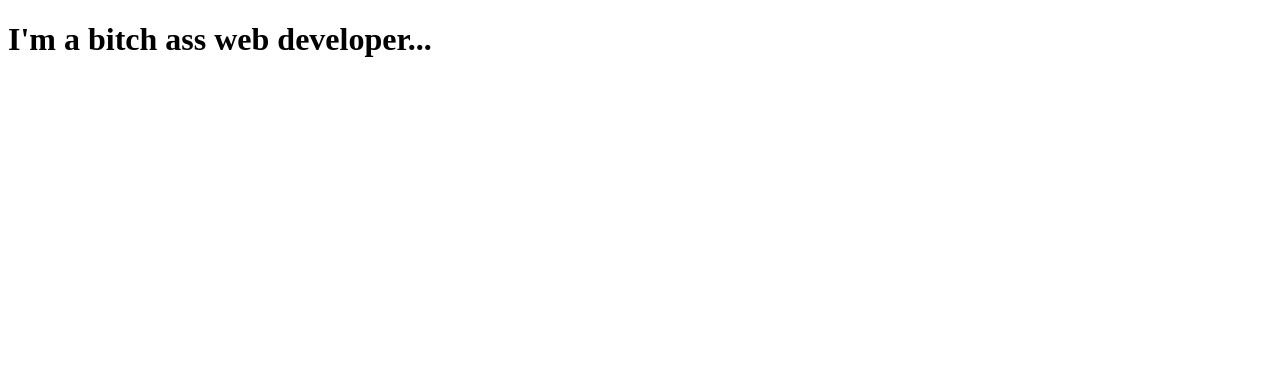
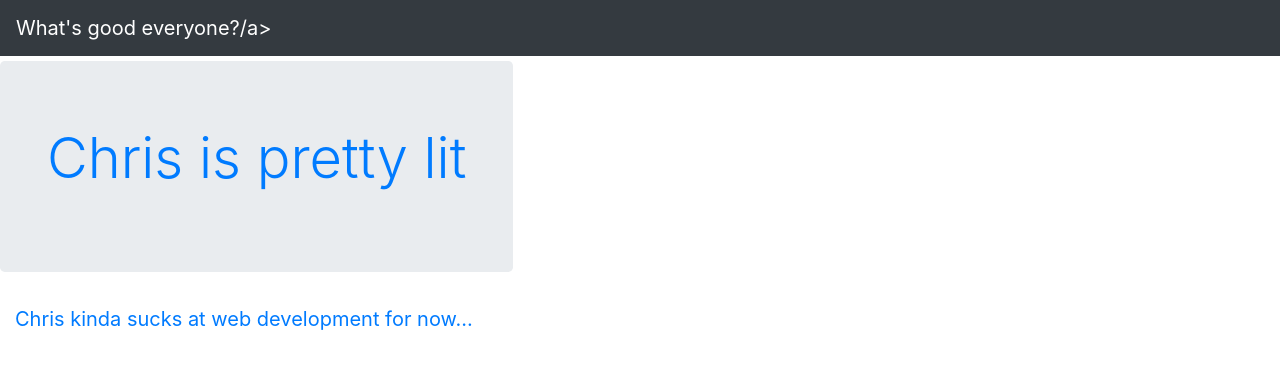
Before and after one commit to cmoultonatx/flask_app, a Flask app: page / in a window 1280 px wide. Shown: the top 369 px of the page. Run offline with Flask 2, Linux system fonts and the light colour scheme; some libraries are stand-ins or nearby versions.

Commit message:
some stuff

```diff
--- a/templates/index.html
+++ b/templates/index.html
@@ -1,9 +1,22 @@
 <!doctype html>
 <html>
   <head>
-    <title>Chris' Web Site</title>
+    <title>Chris' Shitty Website</title>
+    <link rel="stylesheet" href="https://stackpath.bootstrapcdn.com/bootstrap/4.3.1/css/bootstrap.min.css" crossorigin="anonymous">
   </head>
   <body>
-    <h1>I'm a bitch ass web developer...</h1>
+      <nav class="navbar navbar-expand-lg navbar-dark bg-dark">
+        <a class="navbar-brand" href="#">What's good everyone?/a>
+      </nav>
+      <div class="jumbotron">
+        <div class="container">
+          <h1 class="display-4">Chris is pretty lit</h1>
+          <p class="lead"></p>
+        </div>
+      </div>
+      <div class="container">
+        <p>Chris kinda sucks at web development for now...</p>
+      </div>
+    </div>
   </body>
 </html>
```
